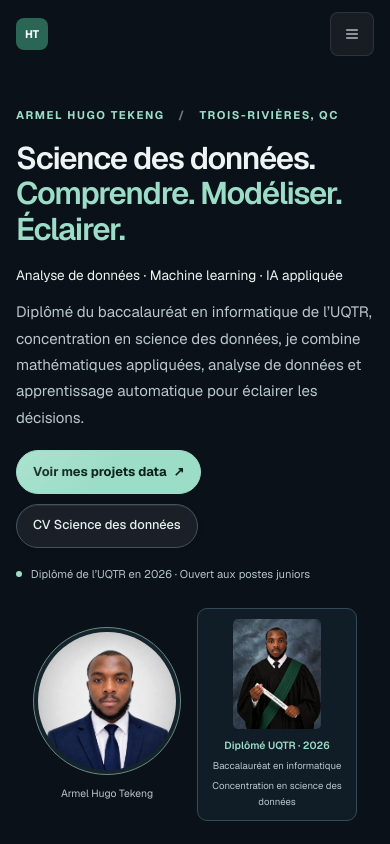
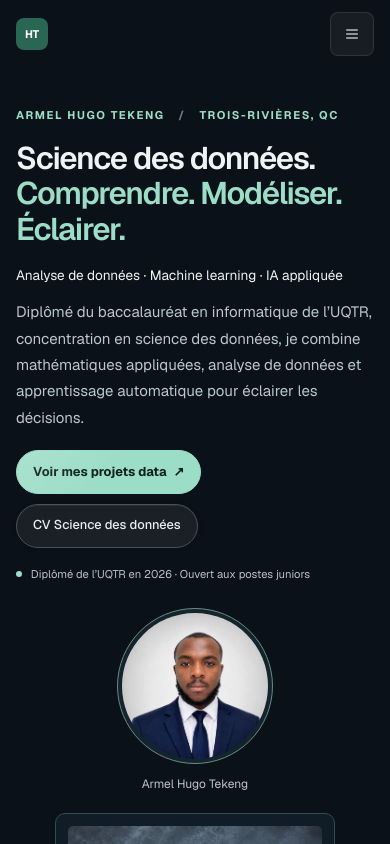
Before and after one commit to hugo2422/portfolio-hugo, a Next.js app: page / in a window 390 px wide. Shown: the top 844 px of the page. Built offline with nearby package versions, Linux system fonts and the light colour scheme.

Commit message:
Améliorer la visibilité du portrait de diplomation sur accueil et parcours

```diff
--- a/app/globals.css
+++ b/app/globals.css
@@ -375,11 +375,11 @@ a, button, summary { -webkit-tap-highlight-color:transparent; }
 .cert-card .text-link { margin-top:auto; padding-top:1.3rem; }
 .contact-band { border-top:1px solid #34434c; padding-top:3rem; }
 .contact-band>p:not(.eyebrow) { color:#b9c7cd; line-height:1.85; max-width:75ch; margin-top:1.3rem; }
-.education-intro { display:grid; grid-template-columns:1fr 240px; gap:4rem; align-items:center; }
+.education-intro { display:grid; grid-template-columns:minmax(0,1fr) 300px; gap:4rem; align-items:center; }
 .education-intro h1,.case-header h1 { font-size:clamp(2.2rem,4.5vw,3.7rem); line-height:1.12; letter-spacing:-.045em; font-weight:550; margin:1rem 0 1.5rem; }
 .graduation-portrait { border:1px solid #344b55; padding:9px; border-radius:6px; background:#14202a; }
 .graduation-portrait img { width:100%; height:auto; border-radius:3px; }
-.graduation-portrait figcaption { font-size:.65rem; color:#bed0d4; padding:.7rem .3rem .2rem; }
+.graduation-portrait figcaption { font-size:.8rem; color:#bed0d4; padding:.7rem .3rem .2rem; }
 .learning-timeline { margin:3rem 0; border-left:1px solid #4c6b67; padding-left:2rem; display:grid; gap:2.5rem; }
 .learning-timeline article { position:relative; }
 .learning-timeline article:before { content:""; width:9px; height:9px; border-radius:50%; background:var(--accent); position:absolute; left:-37px; top:7px; }
@@ -414,7 +414,7 @@ a, button, summary { -webkit-tap-highlight-color:transparent; }
 .case-footer { display:flex; gap:2rem; justify-content:space-between; align-items:center; border-top:1px solid #34434c; padding-top:2rem; }
 .skip-link { position:fixed; top:-100px; left:1rem; z-index:100; padding:.8rem 1rem; background:var(--accent); color:#0b211b; }.skip-link:focus { top:.5rem; }
 @media(max-width:900px) { .home-hero { gap:2rem; }.section-heading { align-items:flex-start; flex-direction:column; gap:1rem; }.section-heading>p { max-width:70ch; }.expertise-grid { grid-template-columns:1fr; }.case-section { grid-template-columns:1fr; gap:1.2rem; }.case-section-label { display:flex; gap:1rem; align-items:baseline; }.case-section-label h2 { margin:0; }.journey-preview { gap:2rem; padding:2rem; } }
-@media(max-width:700px) { .portfolio-home { gap:4rem; }.home-hero { grid-template-columns:1fr; padding-top:1rem; gap:2.5rem; }.home-hero h1 { font-size:clamp(2.35rem,9vw,3.6rem); }.hero-portrait { width:min(80%,320px); margin-inline:auto; transform:rotate(1deg); }.proof-strip { margin-top:0; grid-template-columns:1fr; gap:1.4rem; }.proof-strip a+a { border-top:1px solid #2d3d47; padding-top:1.3rem; }.home-projects,.cert-grid,.journey-preview,.education-intro,.bridge-grid,.case-gallery { grid-template-columns:1fr; }.work-card-body { padding:1.3rem; }.journey-preview { padding:1.5rem; }.journey-years { border-left:0; border-top:1px solid #34434c; padding:1.2rem 0 0; }.journey-years div { display:none; }.education-intro { gap:2rem; }.graduation-portrait { width:240px; max-width:85%; margin:auto; }.case-meta { grid-template-columns:1fr; gap:1rem; }.case-meta div { gap:.3rem; }.metric-grid { gap:.6rem; }.metric-grid strong { font-size:1.15rem; }.case-footer { align-items:flex-start; flex-direction:column; gap:1rem; }.learning-timeline { padding-left:1.4rem; }.learning-timeline article:before { left:-27px; } }
+@media(max-width:700px) { .portfolio-home { gap:4rem; }.home-hero { grid-template-columns:1fr; padding-top:1rem; gap:2.5rem; }.home-hero h1 { font-size:clamp(2.35rem,9vw,3.6rem); }.hero-portrait { width:min(80%,320px); margin-inline:auto; transform:rotate(1deg); }.proof-strip { margin-top:0; grid-template-columns:1fr; gap:1.4rem; }.proof-strip a+a { border-top:1px solid #2d3d47; padding-top:1.3rem; }.home-projects,.cert-grid,.journey-preview,.education-intro,.bridge-grid,.case-gallery { grid-template-columns:1fr; }.work-card-body { padding:1.3rem; }.journey-preview { padding:1.5rem; }.journey-years { border-left:0; border-top:1px solid #34434c; padding:1.2rem 0 0; }.journey-years div { display:none; }.education-intro { gap:2rem; }.graduation-portrait { width:300px; max-width:100%; margin:auto; }.case-meta { grid-template-columns:1fr; gap:1rem; }.case-meta div { gap:.3rem; }.metric-grid { gap:.6rem; }.metric-grid strong { font-size:1.15rem; }.case-footer { align-items:flex-start; flex-direction:column; gap:1rem; }.learning-timeline { padding-left:1.4rem; }.learning-timeline article:before { left:-27px; } }
 @media(prefers-reduced-motion:reduce) { *,*::before,*::after { animation:none!important; transition:none!important; scroll-behavior:auto!important; } }
 
 .section-heading h1 { font-size:clamp(2rem,4vw,3.1rem); letter-spacing:-.04em; line-height:1.15; font-weight:550; margin-top:.7rem; }
@@ -480,3 +480,18 @@ nav[aria-label="Navigation mobile"] a { min-height:44px; }
 }
 @media(max-width:360px) { .home-portraits { gap:.6rem; }.profile-circle { width:124px; }.profile-circle img { width:124px; height:124px; }.graduation-note { max-width:145px; }.hero-actions { gap:.6rem; }.metric-grid { grid-template-columns:1fr; gap:1rem; } }
 @media(max-width:1023px) {  .mobile-nav-panel { max-height:calc(100dvh - 2rem); overflow-y:auto; overscroll-behavior:contain; } }
+
+/* Full graduation portrait: preserve the face, gown and diploma on every screen. */
+.home-portraits { gap:1rem; }
+.profile-circle,.profile-circle img { width:156px; }
+.profile-circle img { height:156px; }
+.graduation-note { width:100%; max-width:290px; flex-direction:column; text-align:center; padding:.75rem; gap:.8rem; }
+.graduation-note img { display:block; width:100%; height:auto; aspect-ratio:1022 / 1279; object-fit:contain; }
+.graduation-note>span { font-size:.78rem; line-height:1.6; gap:.2rem; }
+.graduation-note strong { font-size:.86rem; }
+@media(max-width:700px) {
+ .home-portraits { flex-direction:column; gap:1.25rem; }
+ .graduation-note { width:min(100%,280px); max-width:280px; }
+ .profile-circle figcaption { font-size:.75rem; }
+ .graduation-portrait { width:300px; }
+}
--- a/components/EducationStory.tsx
+++ b/components/EducationStory.tsx
@@ -13,7 +13,7 @@ export default function EducationStory({ locale }: { locale: "fr" | "en" }) {
   ];
   return <section className="education-story">
     <div className="education-intro"><div><p className="eyebrow">{en ? "Academic journey" : "Parcours universitaire"}</p><h1>{en ? "From mathematics to data science." : "Des mathématiques à la science des données."}</h1><p className="lead">{en ? "Two complementary degrees. One approach: understand the problem, build a solution and evaluate its usefulness." : "Deux formations complémentaires. Une même démarche : comprendre le problème, construire une solution et évaluer son utilité."}</p></div>
-      <figure className="graduation-portrait"><Image src="/images/avatar/graduation.png" alt={en ? "Armel Hugo Tekeng in graduation attire" : "Armel Hugo Tekeng en tenue de remise de diplôme"} width={854} height={1281} sizes="(max-width: 700px) 70vw, 280px" /><figcaption>{en ? "A milestone in my academic journey" : "Une étape de mon parcours universitaire"}</figcaption></figure>
+      <figure className="graduation-portrait"><Image src="/images/avatar/graduation-home.png" alt={en ? "Armel Hugo Tekeng in graduation attire holding his UQTR diploma scroll" : "Armel Hugo Tekeng en toge avec son parchemin de diplomation UQTR"} width={1022} height={1279} sizes="(max-width: 700px) 280px, 300px" priority /><figcaption>{en ? "A milestone in my academic journey" : "Une étape de mon parcours universitaire"}</figcaption></figure>
     </div>
     <div className="learning-timeline">{blocks.map(b => <article key={b[0]}><p className="eyebrow">{b[0]}</p><p className="muted">{b[2]}</p><h2>{b[1]}</h2><p>{b[3]}</p><Link className="text-link" href={b[4].startsWith("uds-") ? `${base}/university#dschang-path` : `${base}/university/${b[4]}`}>{b[5]} →</Link></article>)}</div>
     <div className="surface learning-bridge"><p className="eyebrow">{en ? "From coursework to projects" : "Des cours aux réalisations"}</p><div className="bridge-grid">
--- a/components/PortfolioHome.tsx
+++ b/components/PortfolioHome.tsx
@@ -13,8 +13,8 @@ export default function PortfolioHome({ locale }: { locale: "fr" | "en" }) {
       <div><p className="eyebrow">{p.name} <span className="eyebrow-separator">/</span> {p.location}</p><h1>{en ? "Data science." : "Science des données."}<br/><span>{en ? "Understand. Model. Inform." : "Comprendre. Modéliser. Éclairer."}</span></h1><p className="hero-discipline">{en ? "Data analysis · Machine learning · Applied AI" : "Analyse de données · Machine learning · IA appliquée"}</p><p className="lead">{p.hero.subtitle}</p>
       <div className="hero-actions"><Link href={`${base}/projects?focus=data`} className="btn-primary">{en ? "Explore my data projects" : "Voir mes projets data"} <span aria-hidden>↗</span></Link><Link href={`${base}/cv#data`} className="btn-secondary">{en ? "Data science resume" : "CV Science des données"}</Link></div><p className="availability"><span aria-hidden/> {en ? "2026 UQTR graduate · Open to junior opportunities" : "Diplômé de l’UQTR en 2026 · Ouvert aux postes juniors"}</p></div>
       <div className="home-portraits">
-        <figure className="profile-circle"><Image src="/images/avatar/avatar.jpeg" alt={en ? "Portrait of Armel Hugo Tekeng" : "Portrait d’Armel Hugo Tekeng"} width={1254} height={1254} priority sizes="(max-width:700px) 148px, 220px"/><figcaption>{p.name}</figcaption></figure>
-        <Link href={base+"/university"} className="graduation-note"><Image src="/images/avatar/graduation-home.png" alt={en ? "Hugo Tekeng in graduation attire holding his UQTR diploma scroll" : "Hugo Tekeng en tenue de diplomation avec son parchemin UQTR"} width={1022} height={1279} sizes="(max-width:700px) 88px, 104px"/><span><strong>{en ? "UQTR graduate · 2026" : "Diplômé UQTR · 2026"}</strong><span>{en ? "B.Sc. Computer Science" : "Baccalauréat en informatique"}</span><span>{en ? "Concentration in Data Science" : "Concentration en science des données"}</span></span></Link>
+        <figure className="profile-circle"><Image src="/images/avatar/avatar.jpeg" alt={en ? "Portrait of Armel Hugo Tekeng" : "Portrait d’Armel Hugo Tekeng"} width={1254} height={1254} priority sizes="156px"/><figcaption>{p.name}</figcaption></figure>
+        <Link href={base+"/university"} className="graduation-note"><Image src="/images/avatar/graduation-home.png" alt={en ? "Hugo Tekeng in graduation attire holding his UQTR diploma scroll" : "Hugo Tekeng en tenue de diplomation avec son parchemin UQTR"} width={1022} height={1279} sizes="(max-width:900px) 250px, 264px"/><span><strong>{en ? "UQTR graduate · 2026" : "Diplômé UQTR · 2026"}</strong><span>{en ? "B.Sc. Computer Science" : "Baccalauréat en informatique"}</span><span>{en ? "Concentration in Data Science" : "Concentration en science des données"}</span></span></Link>
       </div>
     </section>
     <section className="proof-strip" aria-label={en ? "Background highlights" : "Repères du parcours"}><Link href={`${base}/projects/eeg-causal`}><strong>{en ? "Data science & AI" : "Science des données & IA"}</strong><span>{en ? "Prediction, causal inference and evaluation" : "Prédiction, inférence causale et évaluation"}</span></Link><Link href={`${base}/university`}><strong>UQTR + Dschang</strong><span>{en ? "Computer science & applied mathematics" : "Informatique & mathématiques appliquées"}</span></Link><a href="#certifications"><strong>{en ? "Continuous learning" : "Formation continue"}</strong><span>{en ? "Software · BI · Machine learning · Cloud" : "Logiciel · BI · Machine learning · Cloud"}</span></a></section>
```
